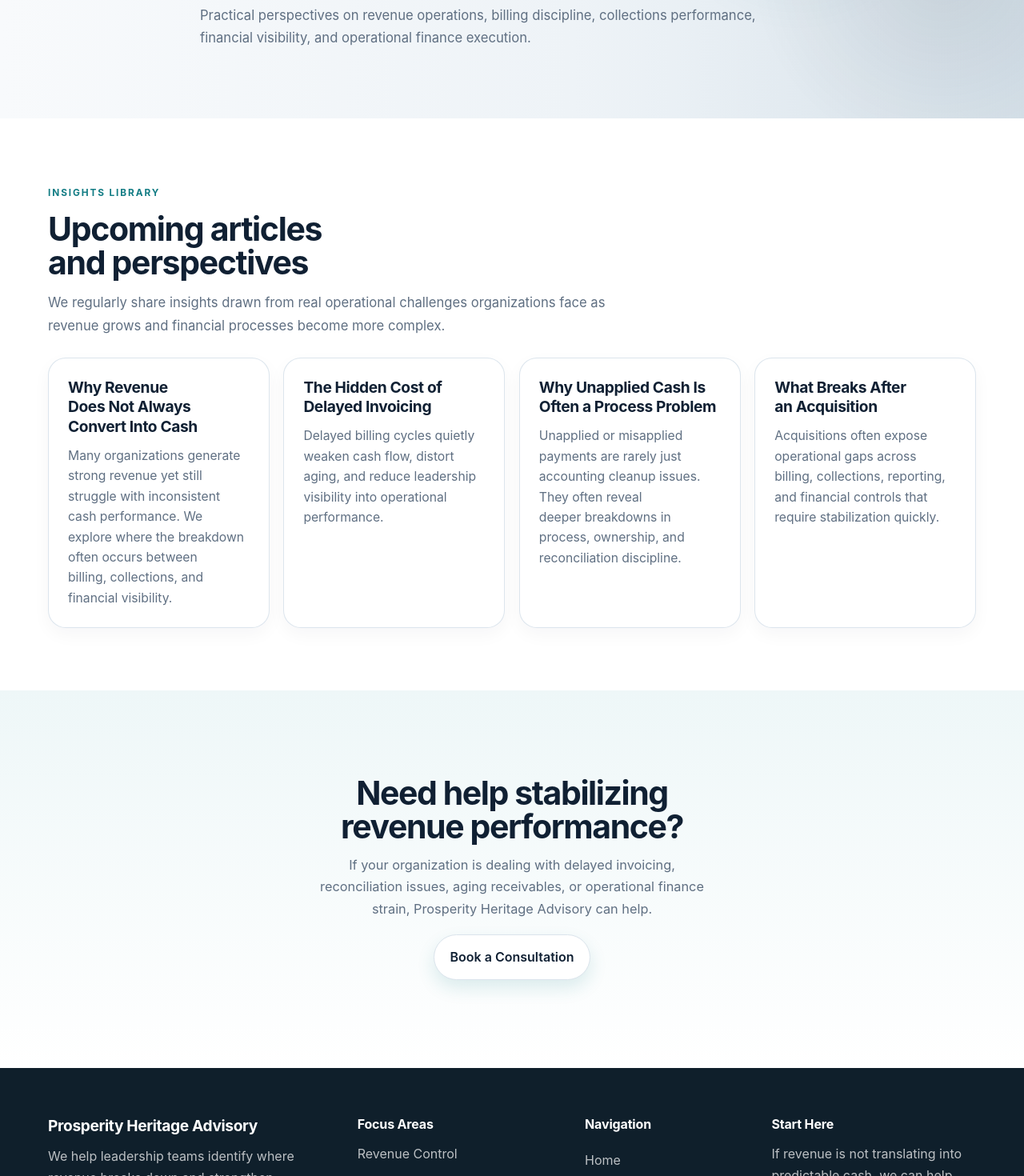
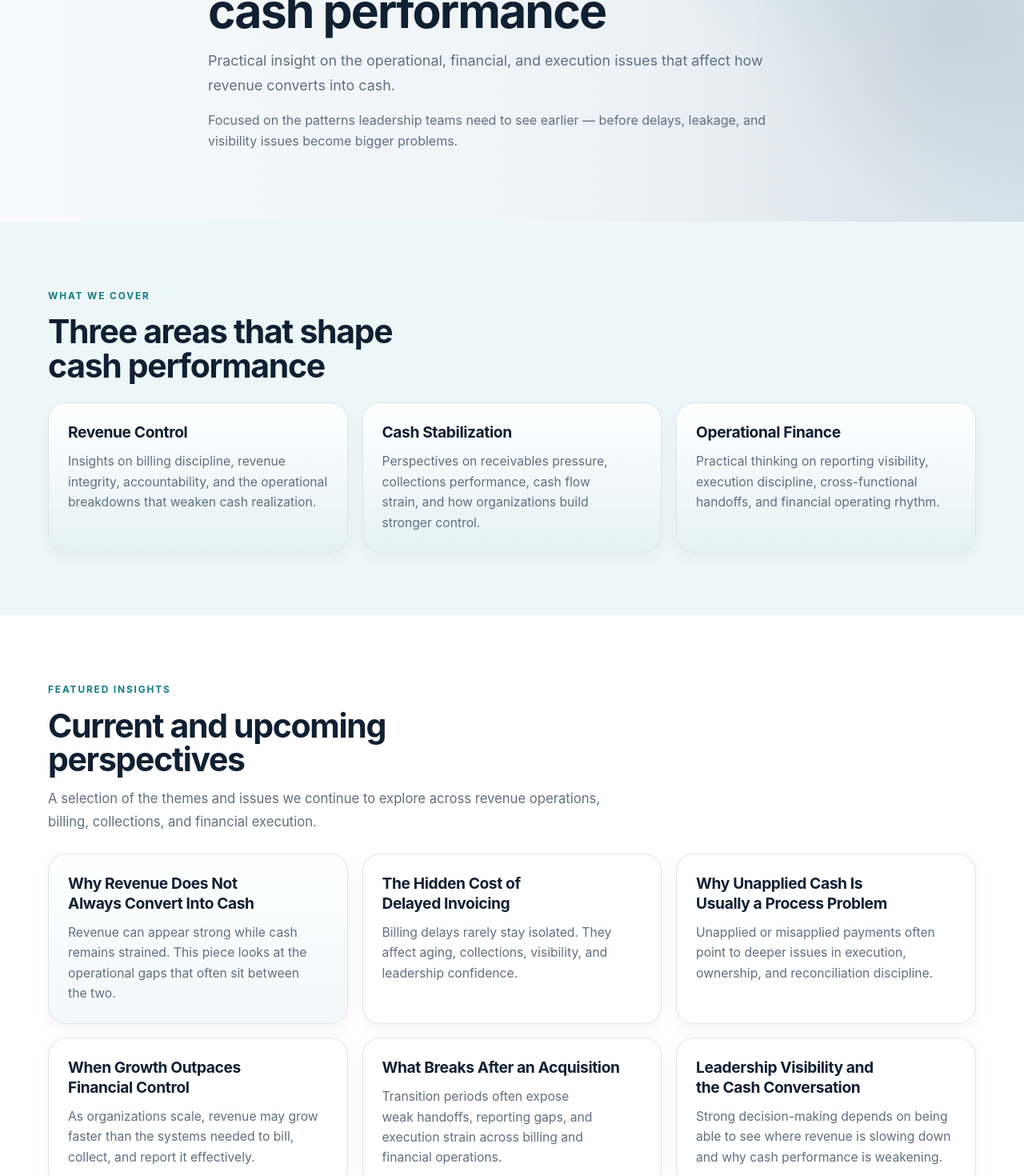
Before and after one commit to pjechete/prosperity-heritage-Advisory-Services, a Next.js app: page /insights in a window 1280 px wide. Shown: the part 340-1810 px from the top of the page at 80% size. Built offline with nearby package versions, Linux system fonts and the light colour scheme.

Commit message:
Update page.tsx

```diff
--- a/src/app/insights/page.tsx
+++ b/src/app/insights/page.tsx
@@ -4,79 +4,133 @@ export default function InsightsPage() {
   return (
     <main>
       <section className="page-hero">
-        <div className="narrow">
+        <div className="container page-hero-copy">
           <p className="eyebrow">Insights</p>
-          <h1>Perspectives on Revenue Stability</h1>
-          <p className="section-copy">
-            Practical perspectives on revenue operations, billing discipline,
-            collections performance, financial visibility, and operational
-            finance execution.
+          <h1 className="page-title">Perspectives on revenue control and cash performance</h1>
+
+          <p className="section-copy section-copy-lg">
+            Practical insight on the operational, financial, and execution issues
+            that affect how revenue converts into cash.
           </p>
+
+          <p className="hero-proof">
+            Focused on the patterns leadership teams need to see earlier —
+            before delays, leakage, and visibility issues become bigger problems.
+          </p>
+        </div>
+      </section>
+
+      <section className="section section-soft">
+        <div className="container">
+          <p className="section-label">What we cover</p>
+          <h2 className="section-title">Three areas that shape cash performance</h2>
+
+          <div className="card-grid three-up">
+            <div className="card card-feature">
+              <h3>Revenue Control</h3>
+              <p>
+                Insights on billing discipline, revenue integrity, accountability,
+                and the operational breakdowns that weaken cash realization.
+              </p>
+            </div>
+
+            <div className="card card-feature">
+              <h3>Cash Stabilization</h3>
+              <p>
+                Perspectives on receivables pressure, collections performance,
+                cash flow strain, and how organizations build stronger control.
+              </p>
+            </div>
+
+            <div className="card card-feature">
+              <h3>Operational Finance</h3>
+              <p>
+                Practical thinking on reporting visibility, execution discipline,
+                cross-functional handoffs, and financial operating rhythm.
+              </p>
+            </div>
+          </div>
         </div>
       </section>
 
       <section className="section">
         <div className="container">
-          <p className="section-label">Insights library</p>
-          <h2 className="section-title">Upcoming articles and perspectives</h2>
+          <p className="section-label">Featured insights</p>
+          <h2 className="section-title">Current and upcoming perspectives</h2>
           <p className="section-intro">
-            We regularly share insights drawn from real operational challenges
-            organizations face as revenue grows and financial processes become
-            more complex.
+            A selection of the themes and issues we continue to explore across
+            revenue operations, billing, collections, and financial execution.
           </p>
 
-          <div className="grid-4">
-            <div className="card">
+          <div className="card-grid">
+            <div className="card card-highlight">
               <h3>Why Revenue Does Not Always Convert Into Cash</h3>
               <p>
-                Many organizations generate strong revenue yet still struggle
-                with inconsistent cash performance. We explore where the
-                breakdown often occurs between billing, collections, and
-                financial visibility.
+                Revenue can appear strong while cash remains strained. This
+                piece looks at the operational gaps that often sit between the
+                two.
               </p>
             </div>
 
             <div className="card">
               <h3>The Hidden Cost of Delayed Invoicing</h3>
               <p>
-                Delayed billing cycles quietly weaken cash flow, distort aging,
-                and reduce leadership visibility into operational performance.
+                Billing delays rarely stay isolated. They affect aging,
+                collections, visibility, and leadership confidence.
               </p>
             </div>
 
             <div className="card">
-              <h3>Why Unapplied Cash Is Often a Process Problem</h3>
+              <h3>Why Unapplied Cash Is Usually a Process Problem</h3>
               <p>
-                Unapplied or misapplied payments are rarely just accounting
-                cleanup issues. They often reveal deeper breakdowns in process,
-                ownership, and reconciliation discipline.
+                Unapplied or misapplied payments often point to deeper issues in
+                execution, ownership, and reconciliation discipline.
+              </p>
+            </div>
+
+            <div className="card">
+              <h3>When Growth Outpaces Financial Control</h3>
+              <p>
+                As organizations scale, revenue may grow faster than the
+                systems needed to bill, collect, and report it effectively.
               </p>
             </div>
 
             <div className="card">
               <h3>What Breaks After an Acquisition</h3>
               <p>
-                Acquisitions often expose operational gaps across billing,
-                collections, reporting, and financial controls that require
-                stabilization quickly.
+                Transition periods often expose weak handoffs, reporting gaps,
+                and execution strain across billing and financial operations.
+              </p>
+            </div>
+
+            <div className="card">
+              <h3>Leadership Visibility and the Cash Conversation</h3>
+              <p>
+                Strong decision-making depends on being able to see where
+                revenue is slowing down and why cash performance is weakening.
               </p>
             </div>
           </div>
         </div>
       </section>
-    <section className="cta-band">
+
+      <section className="cta-section">
         <div className="narrow">
           <div className="cta-box">
-            <h2>Need help stabilizing revenue performance?</h2>
+            <p className="section-label">Next step</p>
+            <h2>Seeing similar patterns in your organization?</h2>
             <p>
-              If your organization is dealing with delayed invoicing,
-              reconciliation issues, aging receivables, or operational finance
-              strain, Prosperity Heritage Advisory can help.
+              If the issues explored here feel familiar, the next step may be
+              understanding where your own revenue process is slowing down.
             </p>
 
-            <div className="button-row center-buttons">
-              <Link href="/contact" className="btn btn-secondary">
-                Book a Consultation
+            <div className="hero-actions center-buttons">
+              <Link href="/contact" className="btn btn-primary">
+                Schedule a Diagnostic
+              </Link>
+              <Link href="/services" className="btn btn-secondary">
+                Explore Services
               </Link>
             </div>
           </div>
```
